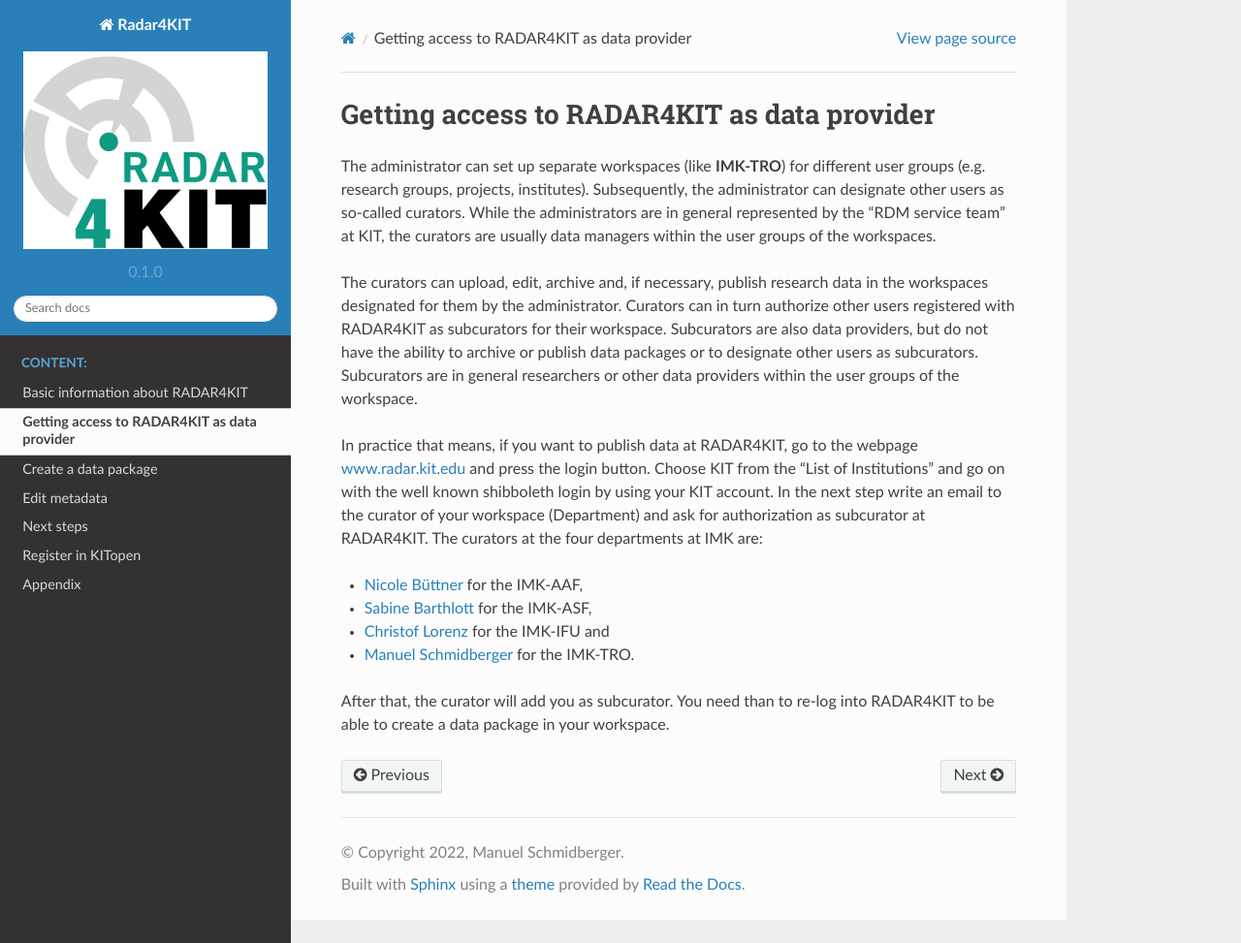
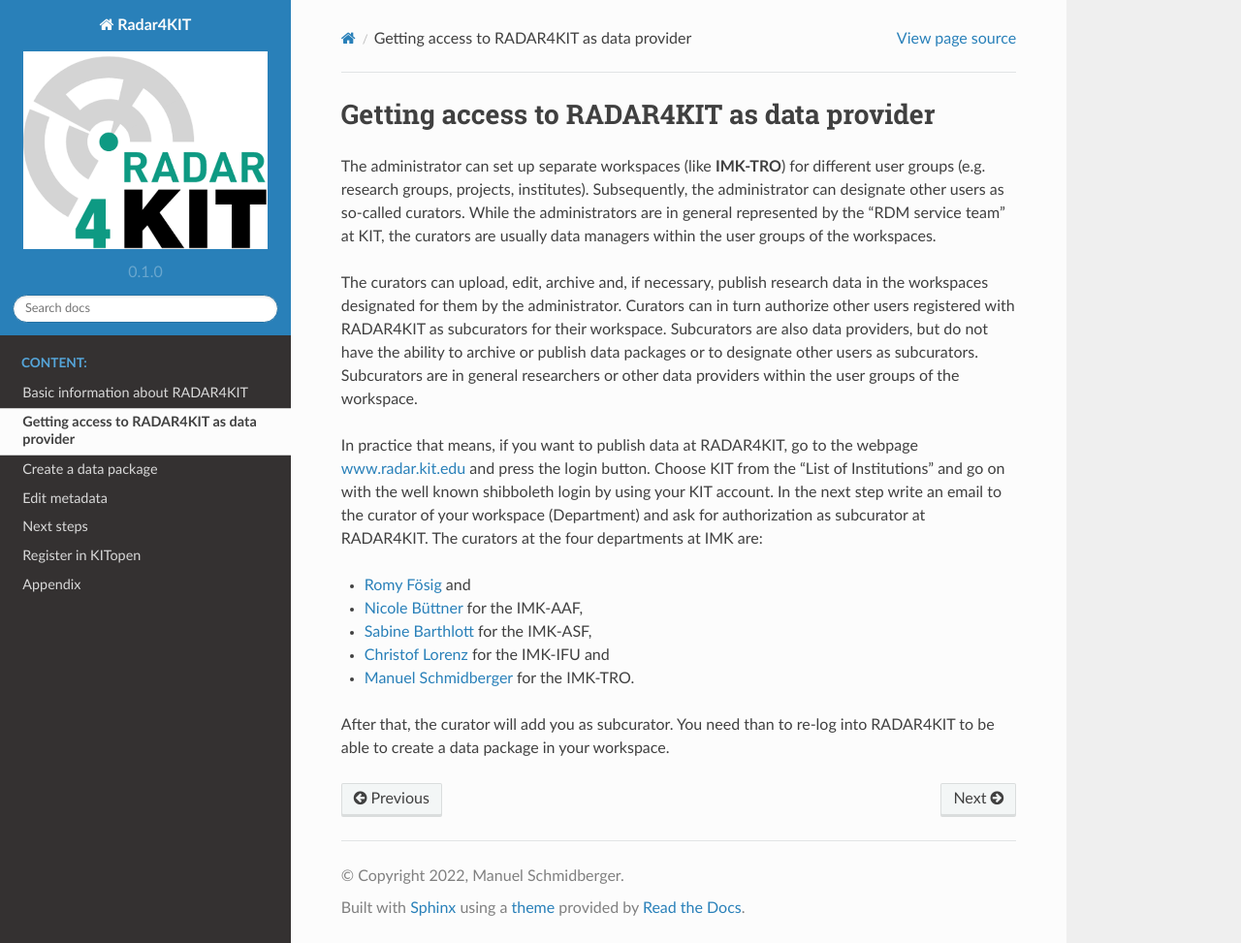
Before and after one commit to sabarth/Radar4KIT, a Sphinx documentation site: the page built from docs/source/Content/usage.rst, in a window 1280 px wide and 973 px high. Shown: the whole window at 97% size. Built offline with Sphinx 7.4.7 and the Read the Docs theme 2.0.0, drawn with Linux system fonts in a browser that asks for light colours.

Commit message:
added new curator

```diff
--- a/docs/source/Content/usage.rst
+++ b/docs/source/Content/usage.rst
@@ -8,6 +8,7 @@
 
 In practice that means, if you want to publish data at RADAR4KIT, go to the webpage `www.radar.kit.edu <https://radar.kit.edu>`_ and press the login button. Choose KIT from the "List of Institutions" and go on with the well known shibboleth login by using your KIT account. In the next step write an email to the curator of your workspace (Department) and ask for authorization as subcurator at RADAR4KIT. The curators at the four departments at IMK are:
 
+* `Romy Fösig <romy.foesig@kit.edu?subject=Authorization%20as%20subcurator%20at%20RADAR4KIT>`_ and
 * `Nicole Büttner <nicole.buettner@kit.edu?subject=Authorization%20as%20subcurator%20at%20RADAR4KIT>`_ for the IMK-AAF,
 * `Sabine Barthlott <sabine.barthlott@kit.edu?subject=Authorization%20as%20subcurator%20at%20RADAR4KIT>`_ for the IMK-ASF,
 * `Christof Lorenz <christof.lorenz@kit.edu?subject=Authorization%20as%20subcurator%20at%20RADAR4KIT>`_ for the IMK-IFU and
```
